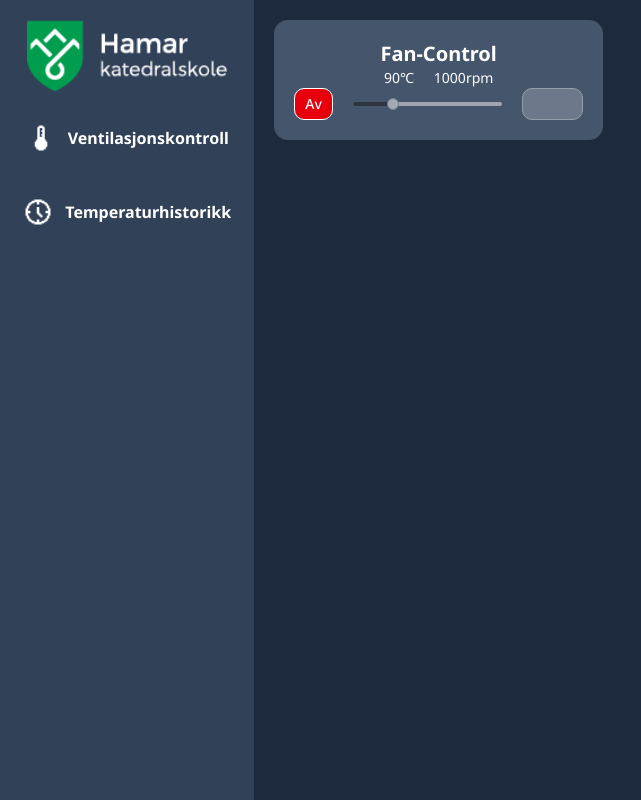
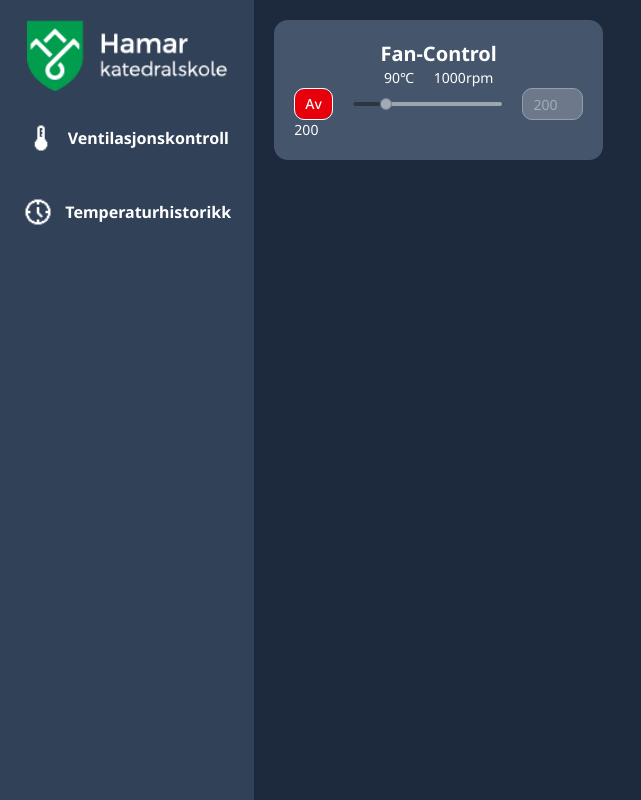
Before and after one commit to catsrieldreemurr/kattaiot_frontend, a Next.js app: page / in a window 1280 px wide. Shown: the whole page, without its empty margins (0-641 px from the left). Built offline with nearby package versions, Linux system fonts and the light colour scheme.

Commit message:
Finish Fan Slider

```diff
--- a/app/page.tsx
+++ b/app/page.tsx
@@ -10,6 +10,7 @@ import { useState } from "react"
 
 export default function Page() {
   const [isActive, setIsActive] = useState(false);
+  const [fanSpeed, setFanSpeed] = useState(200);
 
   function FlipButton(){
     setIsActive(!isActive)
@@ -30,12 +31,33 @@ export default function Page() {
           <div className="flex gap-5">
             {(isActive == false) && <Button variant={"default"} className="bg-red-600 border border-white" onClick={FlipButton}>Av</Button> }
             {isActive && <Button variant={"default"} className="bg-green-600 border border-white" onClick={FlipButton}>På</Button>}
-            <Slider disabled={!isActive} defaultValue={[25]}></Slider>
+            <Slider disabled={!isActive} defaultValue={[200]} min={0} max={1000} value={[fanSpeed]} step={100} onValueChange={(value) => {
+              setFanSpeed(value[0]) // Set passLength to the value of the slider
+            }}></Slider>
 
-            <Input type="number" className="w-1/3" disabled={!isActive}></Input>
+            <Input type="number" value={fanSpeed} className="w-1/3" disabled={!isActive} min={0} max={1000} onChange={(e) => {
+              const value = e.target.value;
+
+              if(value === ""){ // If Box is empty
+                setFanSpeed(0);
+              }
+
+              const numVal = Number(value)
+              if(numVal<= 1000){ // If Number is smaller than the set value
+                setFanSpeed(numVal)
+              }
+              else {
+                setFanSpeed(1000);
+              }
+            }}
+            onBlur={() => {
+              if(fanSpeed <= 20){setFanSpeed(20)}
+              if(fanSpeed > 1000){setFanSpeed(1000)}
+            }}
+            ></Input>
           </div>
 
-
+          <Typography>{fanSpeed}</Typography>
         </Bubble>
       </Window>
     </div>
```
